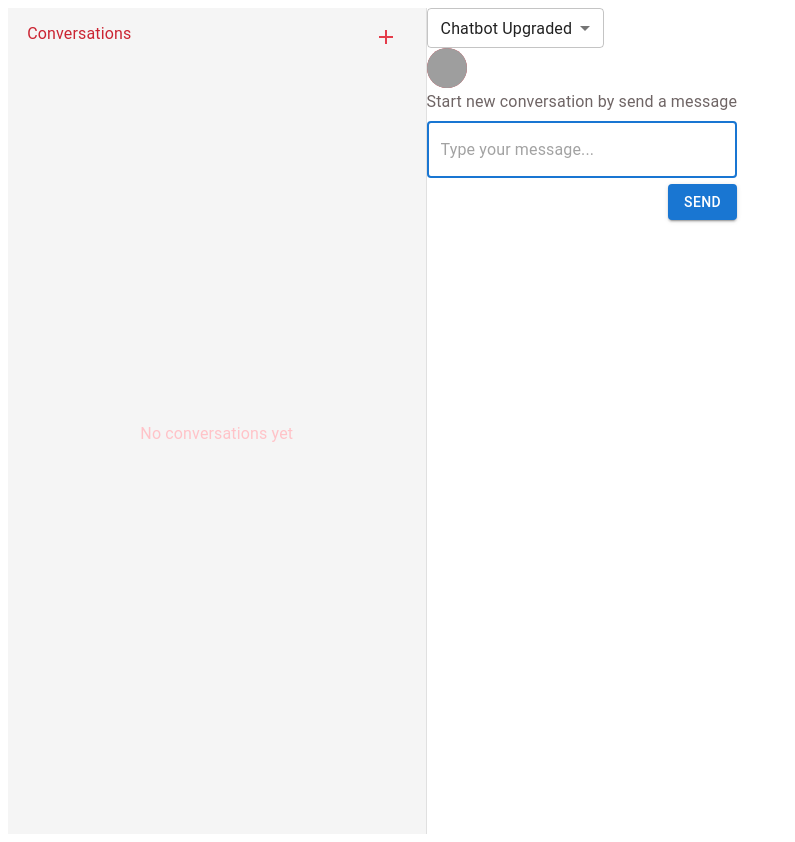
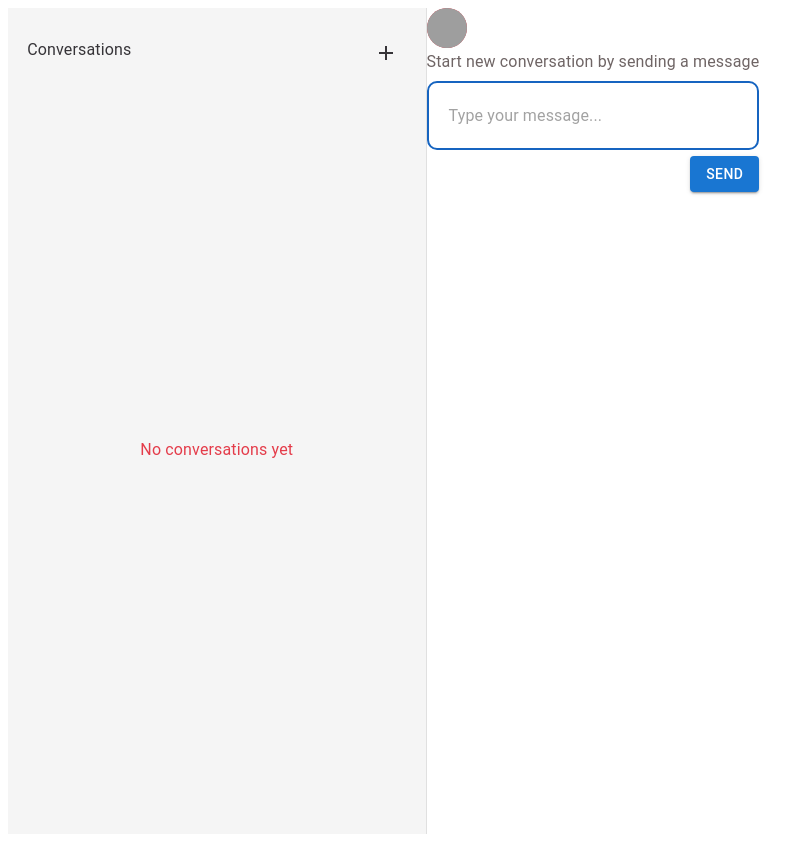
Before and after one commit to Subham-Mishra/chatbot-widget, a React (Vite) app: page /chat/1 in a window 1280 px wide. Shown: the whole page, without its empty margins (0-795 px from the left). Built offline with nearby package versions, Linux system fonts and the light colour scheme; grey boxes are pictures that could not be loaded.

Commit message:
styling improvements

```diff
--- a/src/components/ChatBox/ChatBox.tsx
+++ b/src/components/ChatBox/ChatBox.tsx
@@ -10,6 +10,7 @@ import ChatMessages from './ChatMessages'
 import ChatInput from './ChatInput'
 import FeedbackModal from './FeedbackModal'
 import { Conversation } from 'types'
+import { truncateText } from 'utils'
 
 const ChatBox = () => {
   const { id } = useParams<{ id?: string }>()
@@ -52,12 +53,10 @@ const ChatBox = () => {
     setModalOpen(true)
     setCurrentConversation({
       ...currentConversation,
-      name: `Chat #${conversationNumber}: ${
-        chat?.messages?.[0]?.text?.length &&
-        chat?.messages?.[0]?.text?.length > 20
-          ? chat?.messages?.[0]?.text.substring(0, 20) + '...'
-          : chat?.messages?.[0]?.text
-      }`
+      name: `Chat #${conversationNumber}: ${truncateText(
+        chat?.messages?.[0]?.text,
+        8
+      )}`
     })
   }
 
--- a/src/components/ChatBox/ChatHeader.tsx
+++ b/src/components/ChatBox/ChatHeader.tsx
@@ -1,16 +1,13 @@
-import { Select, MenuItem, Avatar, Box } from '@mui/material'
+import { Avatar, Box } from '@mui/material'
+import { theme } from 'constants/theme'
 
 const ChatHeader = () => {
   return (
-    <Box className="flex h-[10vh] items-center justify-between border-b border-gray-200 p-4">
-      <Select defaultValue="chatbot-upgraded" variant="outlined" size="small">
-        <MenuItem value="chatbot">Chatbot Standard</MenuItem>
-        <MenuItem value="chatbot-upgraded">Chatbot Upgraded</MenuItem>
-      </Select>
+    <Box className="flex h-[10vh] items-center justify-end border-b border-gray-200 p-4">
       <Avatar
         alt="Subham Mishra"
         src="/path-to-avatar.jpg"
-        sx={{ color: '#fff', backgroundColor: '#e43c4a' }}
+        sx={{ color: '#fff', backgroundColor: theme.avatarBackgroundColor }}
       />
     </Box>
   )
--- a/src/components/ChatBox/ChatInput.tsx
+++ b/src/components/ChatBox/ChatInput.tsx
@@ -2,8 +2,24 @@ import React, { useState } from 'react'
 import { useDispatch } from 'react-redux'
 import { persistor } from '../../redux/store'
 import { addMessage } from '../../redux/chatSlice'
-import { TextField, Button, Stack } from '@mui/material'
+import { TextField, Button, Stack, styled } from '@mui/material'
 import { ChatInputProps } from 'types'
+import { theme } from 'constants/theme'
+
+const CustomTextField = styled(TextField)({
+  '& .MuiOutlinedInput-root': {
+    borderRadius: '10px',
+    '&:hover fieldset': {
+      borderColor: theme.textMessageInputBorderColor
+    },
+    '&.Mui-focused fieldset': {
+      borderColor: theme.textMessageInputBorderColor
+    }
+  },
+  '& .MuiOutlinedInput-input': {
+    padding: '6px 8px'
+  }
+})
 
 const ChatInput = ({
   currentConversation,
@@ -32,7 +48,7 @@ const ChatInput = ({
 
   return (
     <Stack spacing={0.8} justifyContent="end" className="h-[20vh]  px-4 py-2">
-      <TextField
+      <CustomTextField
         value={message}
         onChange={(e) => setMessage(e.target.value)}
         onKeyDown={handleKeyPress}
--- a/src/components/ChatBox/ChatMessages.tsx
+++ b/src/components/ChatBox/ChatMessages.tsx
@@ -3,6 +3,7 @@ import { Box, Typography, Stack, IconButton, styled } from '@mui/material'
 import ThumbUpAltOutlinedIcon from '@mui/icons-material/ThumbUpAltOutlined'
 import ThumbDownOutlinedIcon from '@mui/icons-material/ThumbDownOutlined'
 import { RootState } from '../../redux/store'
+import { useRef, useEffect } from 'react'
 
 const StyledBox = styled(Box)(() => ({
   position: 'relative',
@@ -21,35 +22,46 @@ const FeedbackIcons = styled(Box)(({ theme }) => ({
 const ChatMessages = () => {
   const chat = useSelector((state: RootState) => state.chat.currentConversation)
 
+  const messagesEndRef = useRef<HTMLDivElement>(null)
+
+  useEffect(() => {
+    scrollToBottom()
+  }, [chat])
+
+  const scrollToBottom = () => {
+    if (messagesEndRef.current) {
+      messagesEndRef.current.scrollIntoView({ behavior: 'smooth' })
+    }
+  }
+
   return (
     <Box className="h-[70vh] grow overflow-y-auto px-4 py-2">
       {chat && chat.messages.length > 0 ? (
         chat.messages.map((msg, index) => (
           <StyledBox
             key={index}
-            className={`my-2 w-fit max-w-[40%] rounded-lg  px-2 py-1 ${
-              msg.ai
-                ? 'bg-gray-200 text-left'
-                : 'ml-auto bg-blue-200 text-right'
+            className={`my-2 w-fit max-w-[40%] break-words rounded-lg px-2  py-1 text-left ${
+              msg.ai ? 'bg-gray-200 text-left' : 'ml-auto bg-blue-200'
             }`}
           >
-            <p>{msg.text}</p>
+            <Typography variant="body2">{msg.text}</Typography>
             {msg.ai && (
               <FeedbackIcons className="feedback-icons">
-                <IconButton size="small">
-                  <ThumbUpAltOutlinedIcon />
+                <IconButton>
+                  <ThumbUpAltOutlinedIcon sx={{ fontSize: 18 }} />
                 </IconButton>
-                <IconButton size="small">
-                  <ThumbDownOutlinedIcon />
+                <IconButton>
+                  <ThumbDownOutlinedIcon sx={{ fontSize: 18 }} />
                 </IconButton>
               </FeedbackIcons>
             )}
+            <div ref={messagesEndRef} />
           </StyledBox>
         ))
       ) : (
         <Stack justifyContent={'center'} alignItems={'center'} height={'100%'}>
           <Typography variant="subtitle1" color="#6f6565" gutterBottom>
-            Start new conversation by send a message
+            Start new conversation by sending a message
           </Typography>
         </Stack>
       )}
--- a/src/components/ChatBox/FeedbackModal.tsx
+++ b/src/components/ChatBox/FeedbackModal.tsx
@@ -4,7 +4,8 @@ import {
   Rating,
   Modal,
   Typography,
-  Button
+  Button,
+  Stack
 } from '@mui/material'
 import { useDispatch } from 'react-redux'
 import { endConversation, startConversation } from '../../redux/chatSlice'
@@ -13,6 +14,7 @@ import toast from 'react-hot-toast'
 import { useNavigate } from 'react-router-dom'
 import { FeedbackModalProps } from 'types'
 import { nanoid } from 'nanoid'
+import { theme } from 'constants/theme'
 
 const FeedbackModal = ({
   modalOpen,
@@ -48,8 +50,13 @@ const FeedbackModal = ({
 
   return (
     <Modal open={modalOpen} onClose={() => setModalOpen(false)}>
-      <Box className="absolute left-1/2 top-1/2 -translate-x-1/2 -translate-y-1/2 bg-white p-4 shadow-lg">
-        <Typography variant="h6" gutterBottom>
+      <Box className="absolute left-1/2 top-1/2 -translate-x-1/2 -translate-y-1/2 rounded-lg bg-white p-4 shadow-lg">
+        <Stack spacing={2} width={'26rem'}>
+          <Typography
+            variant="h6"
+            color={theme.feedbackModalTitleColor}
+            gutterBottom
+          >
             Provide Feedback
           </Typography>
           <TextField
@@ -76,8 +83,8 @@ const FeedbackModal = ({
                 }
               })
             }
-          size="large"
-          className="mt-2"
+            size="medium"
+            className="my-4"
           />
           <TextField
             label="Feedback"
@@ -106,6 +113,7 @@ const FeedbackModal = ({
               Submit
             </Button>
           </Box>
+        </Stack>
       </Box>
     </Modal>
   )
--- a/src/components/Sidebar/ConversationList.tsx
+++ b/src/components/Sidebar/ConversationList.tsx
@@ -1,6 +1,7 @@
 import { List, Stack, Typography } from '@mui/material'
 import { Conversation, ConversationListProps } from 'types'
 import ConversationListItem from './ConversationListItem'
+import { theme } from 'constants/theme'
 
 const ConversationList = ({
   conversations,
@@ -14,9 +15,13 @@ const ConversationList = ({
       <Stack
         alignItems={'center'}
         justifyContent={'center'}
-        height={'calc(100% - 2rem)'}
+        height={'calc(100% - 4rem)'}
       >
-        <Typography variant="subtitle1" color="#ffc3c8" gutterBottom>
+        <Typography
+          variant="subtitle1"
+          color={theme.sidebarEmptyListColor}
+          gutterBottom
+        >
           No conversations yet
         </Typography>
       </Stack>
--- a/src/components/Sidebar/ConversationListItem.tsx
+++ b/src/components/Sidebar/ConversationListItem.tsx
@@ -2,6 +2,7 @@ import { ListItem, IconButton, Tooltip, Typography, Stack } from '@mui/material'
 import InfoOutlinedIcon from '@mui/icons-material/InfoOutlined'
 import ShareOutlinedIcon from '@mui/icons-material/ShareOutlined'
 import { ConversationListItemProps } from 'types'
+import { theme } from 'constants/theme'
 
 const ConversationListItem = ({
   conversation,
@@ -14,7 +15,7 @@ const ConversationListItem = ({
     onClick={handleSidebarConversationClick(conversation.id)}
     sx={listItemStyles(isSelected)}
   >
-    <Typography variant="subtitle2" color="#cb2432" gutterBottom>
+    <Typography variant="subtitle2" color={theme.sidebarTextColor}>
       {conversation.name}
     </Typography>
     <Stack direction={'row'}>
@@ -25,7 +26,7 @@ const ConversationListItem = ({
             handleShareConversation(conversation.id)
           }}
         >
-          <ShareOutlinedIcon />
+          <ShareOutlinedIcon sx={{ fontSize: 18 }} />
         </IconButton>
       </Tooltip>
       <IconButton
@@ -34,7 +35,7 @@ const ConversationListItem = ({
           handlePopoverOpen(event, conversation.feedback)
         }}
       >
-        <InfoOutlinedIcon />
+        <InfoOutlinedIcon sx={{ fontSize: 18 }} />
       </IconButton>
     </Stack>
   </ListItem>
@@ -42,13 +43,18 @@ const ConversationListItem = ({
 
 const listItemStyles = (isSelected: boolean) => ({
   marginBottom: '1rem',
-  backgroundColor: isSelected ? '#ffc3c8' : '#fff',
   borderRadius: '0.5rem',
+  backgroundColor: theme.listItemBackgroundColor,
+  border: isSelected
+    ? `2px solid ${theme.selectedListItemBorderColor}`
+    : `2px solid ${theme.listItemBackgroundColor}`,
   padding: '1rem',
   display: 'flex',
   justifyContent: 'space-between',
   cursor: 'pointer',
-  boxShadow: '0 1px 2px rgba(0, 0, 0, 0.1)',
+  boxShadow: isSelected
+    ? '0 2px 4px rgba(0, 0, 0, 0.2)'
+    : '0 1px 2px rgba(0, 0, 0, 0.1)',
   '&:hover': {
     boxShadow: '0 2px 4px rgba(0, 0, 0, 0.2)'
   }
--- a/src/components/Sidebar/FeedbackPopover.tsx
+++ b/src/components/Sidebar/FeedbackPopover.tsx
@@ -16,7 +16,7 @@ const FeedbackPopover = ({
       horizontal: 'left'
     }}
   >
-    <Box sx={{ p: 2 }} maxWidth={'40rem'}>
+    <Box className="max-h-[22rem] max-w-[40rem] rounded-lg px-4 py-2">
       <Typography variant="body2">Rating: {currentFeedback?.rating}</Typography>
       {currentFeedback?.comment && (
         <>
--- a/src/components/Sidebar/SidebarHeader.tsx
+++ b/src/components/Sidebar/SidebarHeader.tsx
@@ -1,18 +1,22 @@
 import { Stack, Typography, IconButton } from '@mui/material'
 import AddIcon from '@mui/icons-material/Add'
 import { SidebarHeaderProps } from 'types'
+import { theme } from 'constants/theme'
 
 const SidebarHeader = ({ createNewConversation }: SidebarHeaderProps) => (
   <Stack
     direction={'row'}
     alignItems={'center'}
     justifyContent={'space-between'}
-    height={'2rem'}
+    height={'4rem'}
   >
-    <Typography variant="subtitle1" color="#cb2432" gutterBottom>
+    <Typography variant="subtitle1" color={theme.sidebarTextColor} gutterBottom>
       Conversations
     </Typography>
-    <IconButton onClick={createNewConversation} sx={{ color: '#e43c4a' }}>
+    <IconButton
+      onClick={createNewConversation}
+      sx={{ color: theme.sidebarTextColor }}
+    >
       <AddIcon />
     </IconButton>
   </Stack>
--- /dev/null
+++ b/src/constants/theme.ts
@@ -0,0 +1,9 @@
+export const theme = {
+  sidebarTextColor: '#363438',
+  sidebarEmptyListColor: '#e43c4a',
+  avatarBackgroundColor: '#e43c4a',
+  listItemBackgroundColor: '#fff',
+  selectedListItemBorderColor: '#1664C0',
+  textMessageInputBorderColor: '#1664C0',
+  feedbackModalTitleColor: '#363438'
+}
--- a/src/utils/index.ts
+++ b/src/utils/index.ts
@@ -1,3 +1,12 @@
 export function classNames(...classes: unknown[]): string {
   return classes.filter(Boolean).join(' ')
 }
+
+export const truncateText = (
+  text: string | undefined,
+  maxLength: number
+): string => {
+  if (!text) return ''
+
+  return text.length > maxLength ? `${text.substring(0, maxLength)}...` : text
+}
```
Lines whose indentation alone changed are shown as unchanged.
